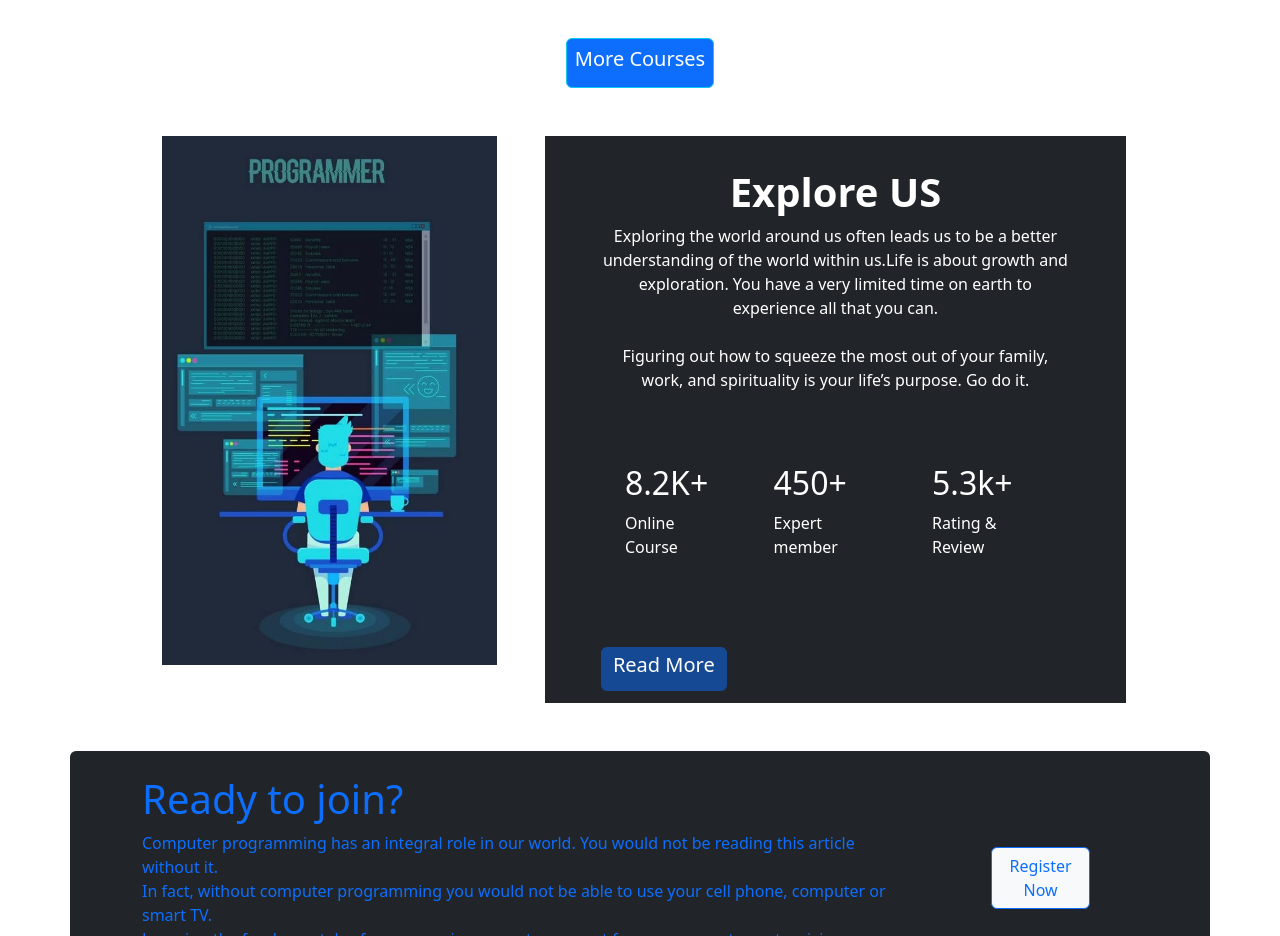
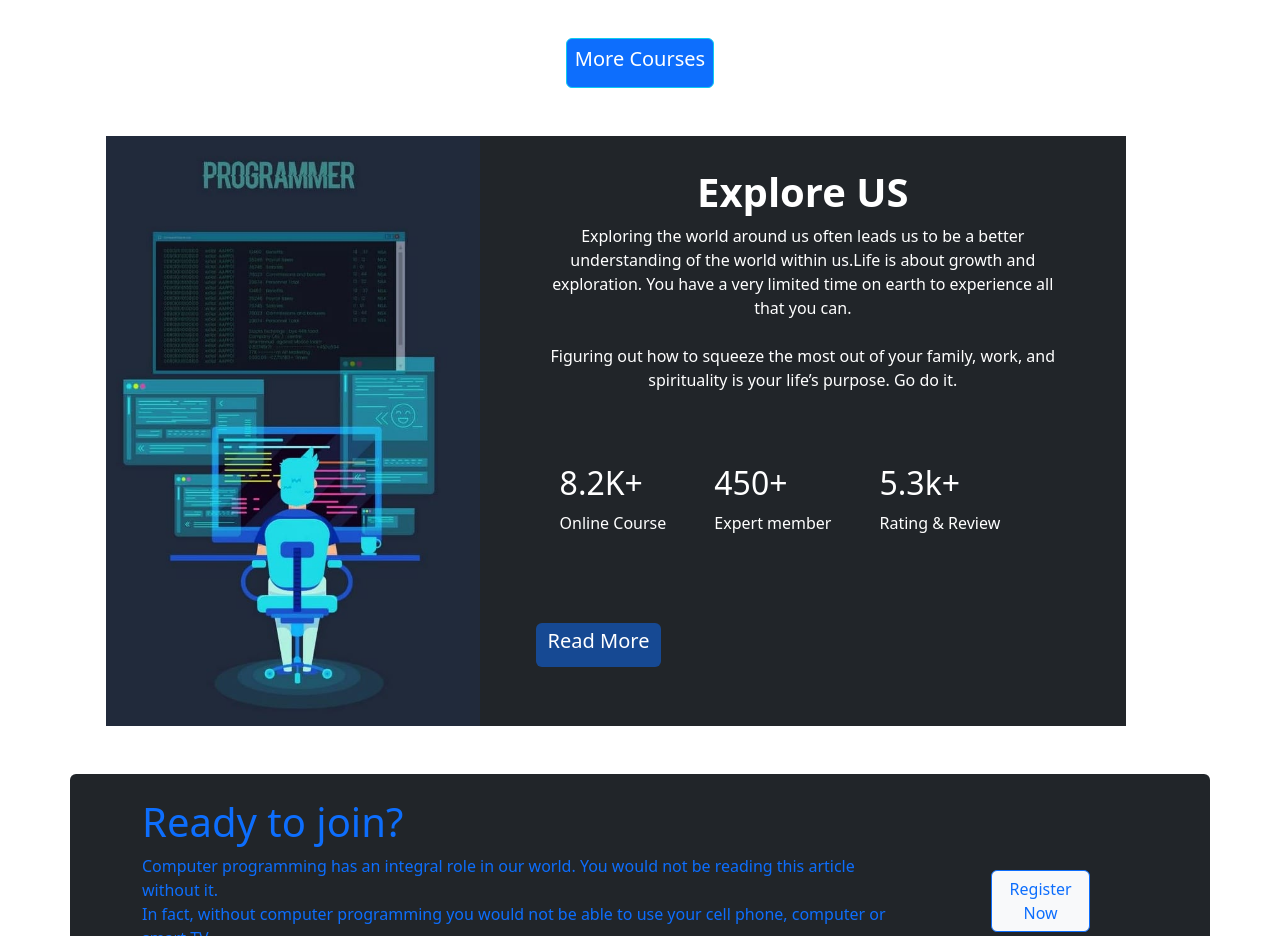
Before and after one commit to MDAkiburRahman/assignment3, a plain HTML site: page index.html in a window 1280 px wide. Shown: the part 1900-2836 px from the top of the page. Drawn offline with nearby package versions, Linux system fonts and the light colour scheme.

Commit message:
12th commit

```diff
--- a/index.html
+++ b/index.html
@@ -242,7 +242,7 @@
 
     <section class="container">
         <div class="d-lg-flex align-items-stretch m-4 pe-5">
-            <div class="ms-5 ps-2 me-4 pe-4">
+            <div class="">
                 <img src="images/New folder/programming.jpg" class="img-fluid" alt="">
             </div>
             <div class="w-100 bg-dark p-2 text-white">
```
